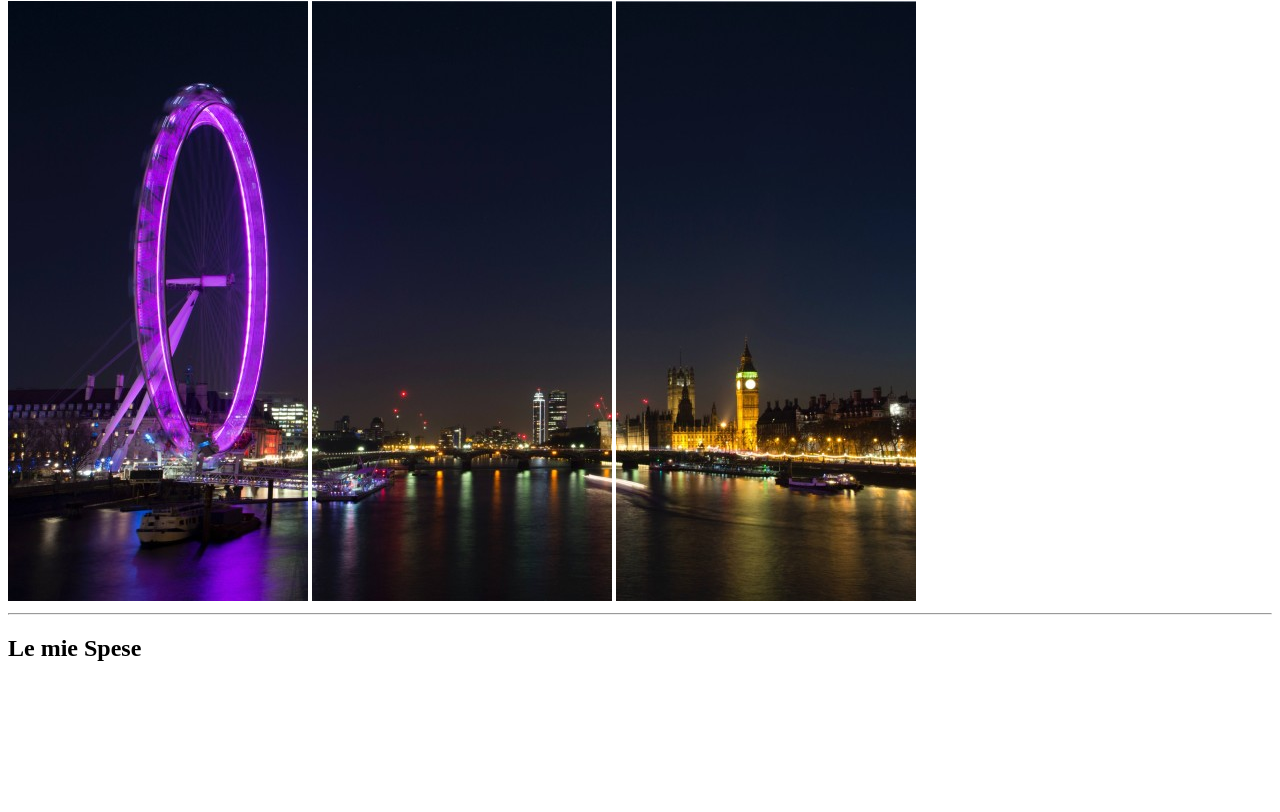
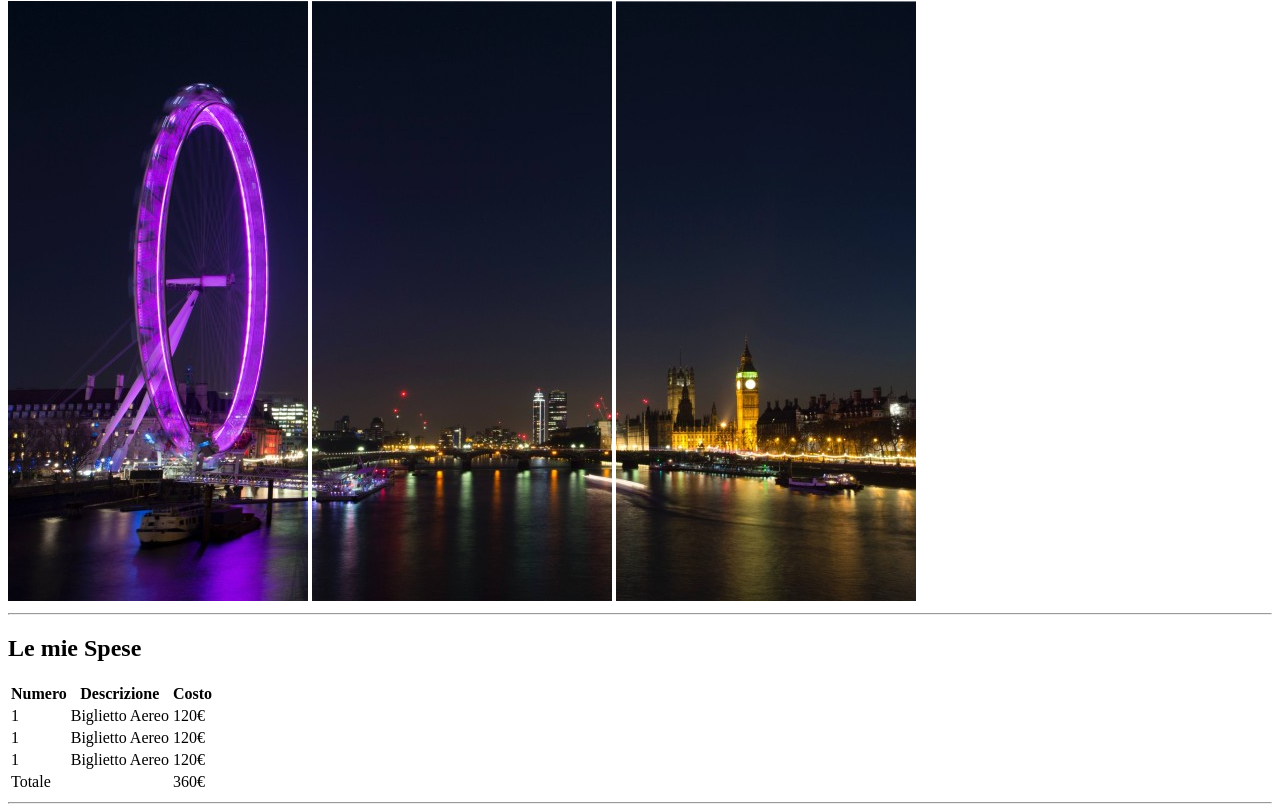
Before and after one commit to s-motto/html-london-trip, a plain HTML site: page index.html in a window 1280 px wide. Shown: the part 79-891 px from the top of the page. Before the commit the page ends 800 px from the top, so only its background shows below. Drawn offline with Linux system fonts and the light colour scheme.

Commit message:
add: table

```diff
--- a/index.html
+++ b/index.html
@@ -16,7 +16,42 @@
         <hr>
     </header>
     <main>
-        <h2>Le mie Spese</h2>
+        <section id="spese">
+            <h2>Le mie Spese</h2>
+            <table>
+                <thead>
+                    <tr>
+                        <th>Numero</th>
+                        <th>Descrizione</th>
+                        <th>Costo</th>
+                    </tr>
+                </thead>
+                <tbody>
+                    <tr>
+                        <td>1</td>
+                        <td>Biglietto Aereo</td>
+                        <td>120&euro;</td>
+                    </tr>
+                    <tr>
+                        <td>1</td>
+                        <td>Biglietto Aereo</td>
+                        <td>120&euro;</td>
+                    </tr>
+                    <tr>
+                        <td>1</td>
+                        <td>Biglietto Aereo</td>
+                        <td>120&euro;</td>
+                    </tr>
+
+                </tbody>
+                <tfoot>
+                    <td colspan="2">Totale</td>
+                    <td>360&euro;</td>
+                </tfoot>
+
+            </table>
+            <hr>
+        </section>
     </main>
 </body>
 
```
